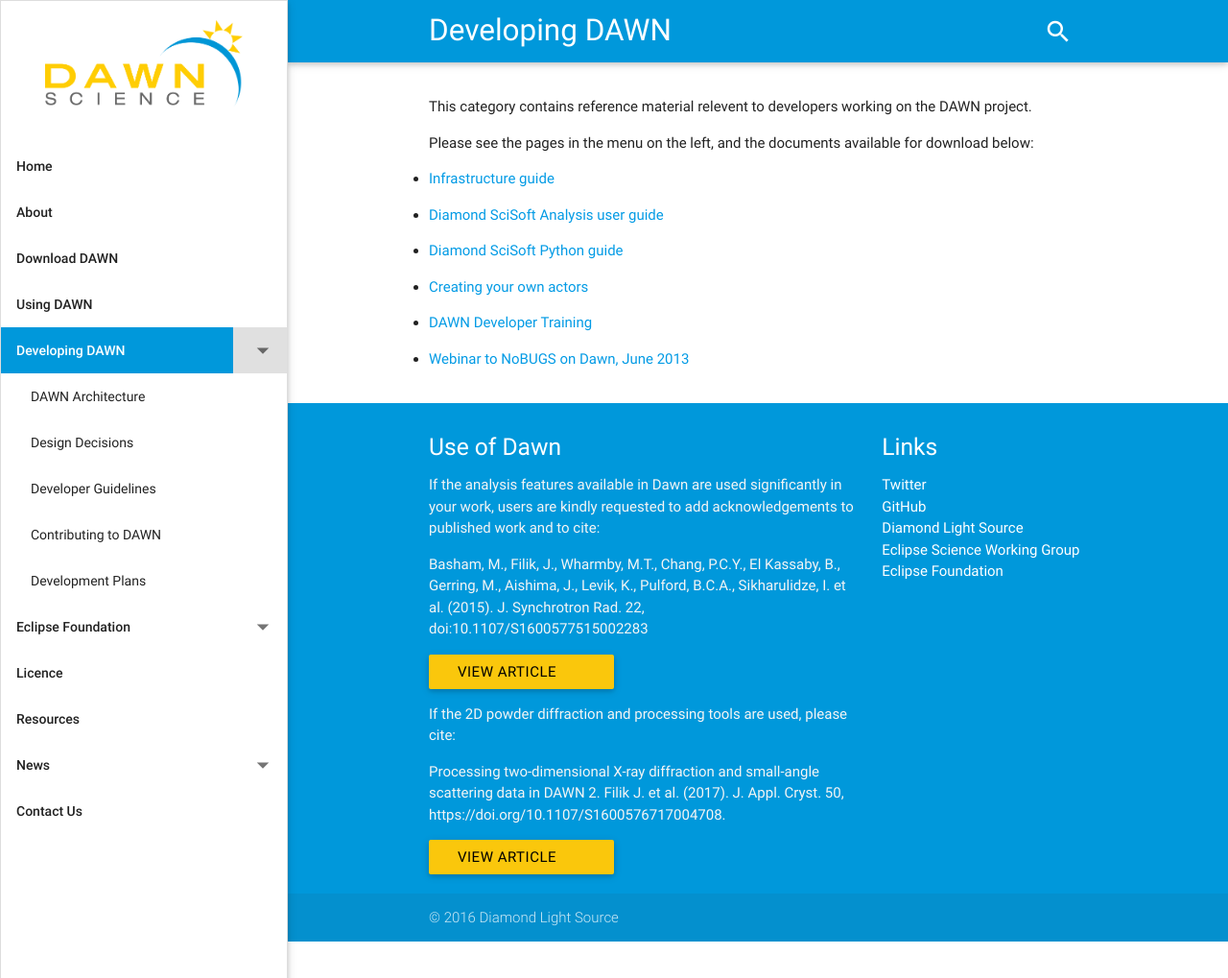
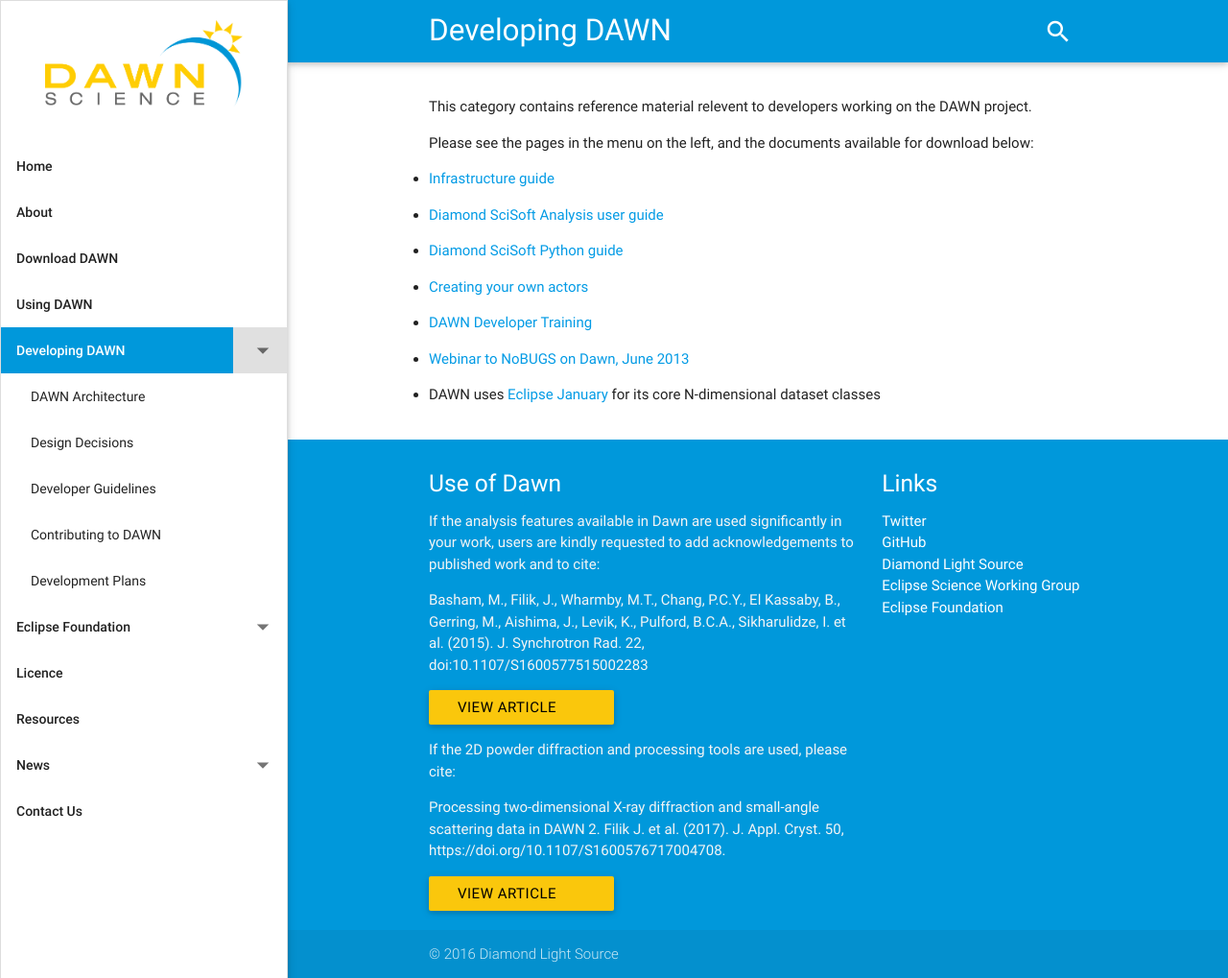
Before and after one commit to DawnScience/dawn-website, a Jekyll site: the page built from _pages/04_developing_dawn.md, in a window 1280 px wide and 1019 px high. Shown: the whole window at 96% size. Built offline with Jekyll 4.4.1, drawn with Linux system fonts in a browser that asks for light colours; nearby versions of some CDN libraries.

Commit message:
Update 04_developing_dawn.md

```diff
--- a/_pages/04_developing_dawn.md
+++ b/_pages/04_developing_dawn.md
@@ -18,3 +18,5 @@
 - [DAWN Developer Training](/assets/pages/developing_dawn/DAWN_Developer_Training_v1.0.pdf)
 
 - [Webinar to NoBUGS on Dawn, June 2013](https://docs.google.com/viewer?a=v&pid=sites&srcid=ZGF3bnNjaS5vcmd8ZGF3bnxneDoyM2IzZGQyMDFmMzgxOWRj)
+
+- DAWN uses [Eclipse January](https://www.eclipse.org/january/) for its core N-dimensional dataset classes
```
